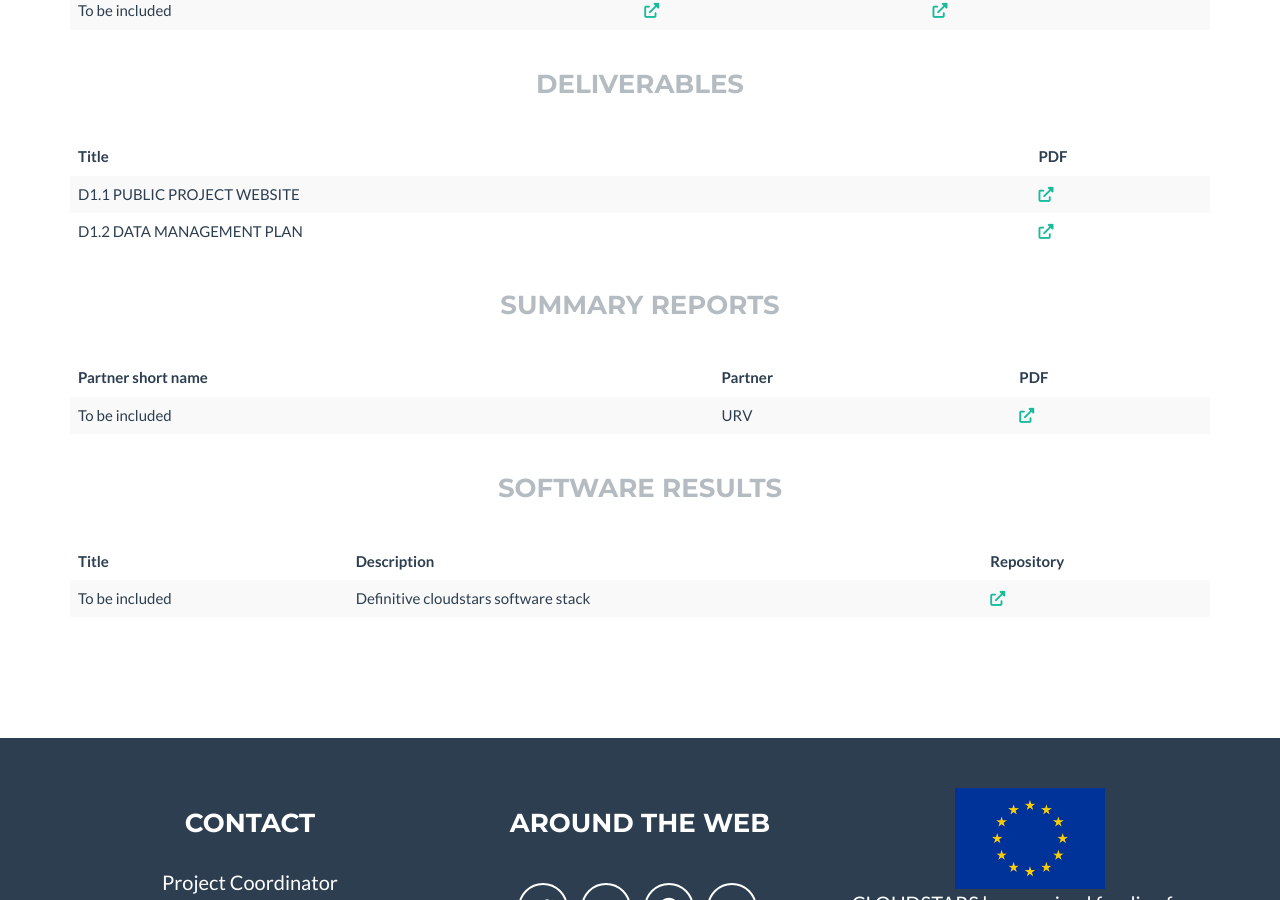
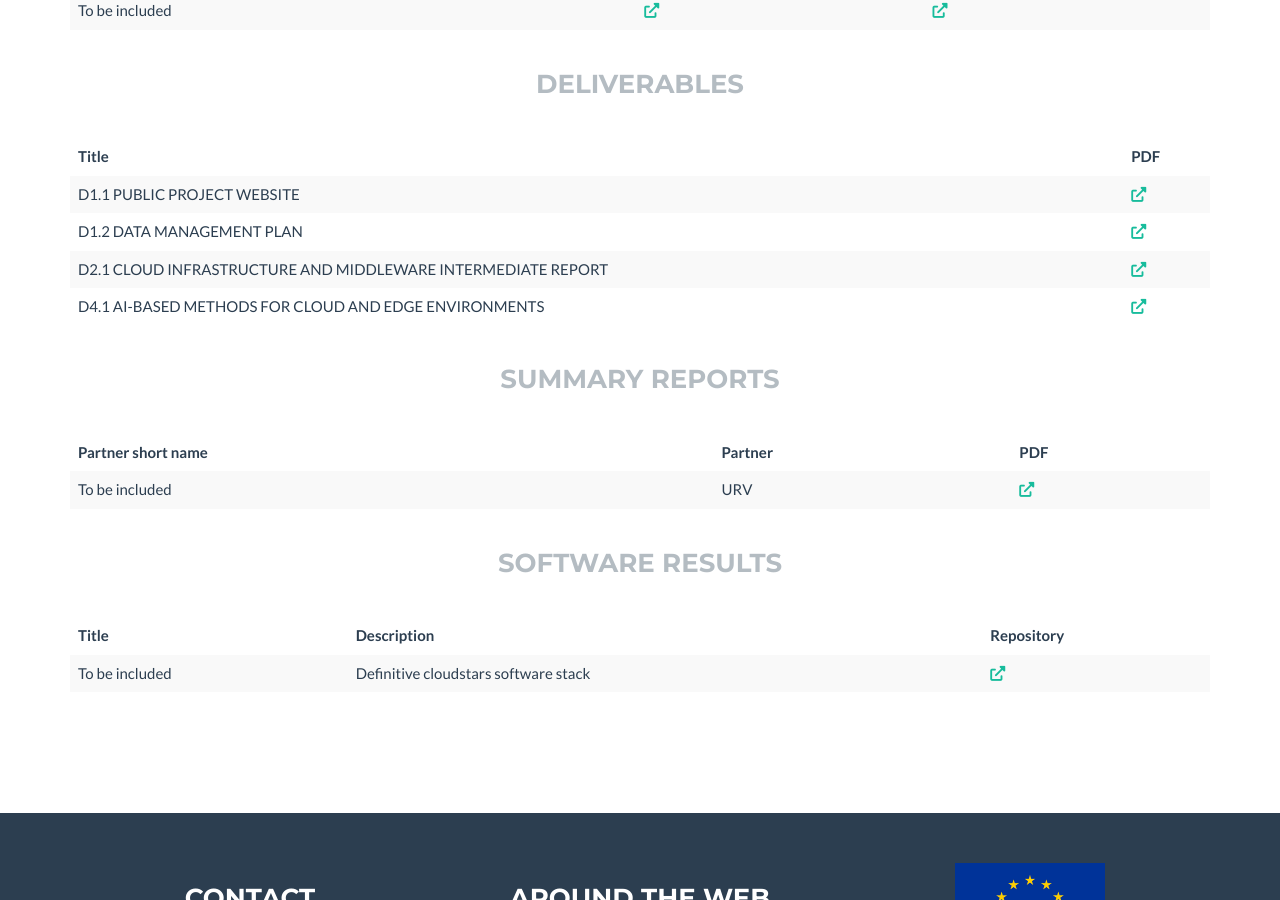
Before and after one commit to cloudstars-eu/cloudstars-eu.github.io, a Jekyll site: the page built from review.html, in a window 1280 px wide and 900 px high, scrolled down 1003 px. Built offline with Jekyll 4.4.1, drawn with Linux system fonts in a browser that asks for light colours.

Commit message:
add deliverables

```diff
--- a/_data/sitetext.yml
+++ b/_data/sitetext.yml
@@ -174,6 +174,10 @@ deliverables:
     url: 'deliverables\Cloudstars_D1.1_Public.pdf'
   - title: "D1.2 DATA MANAGEMENT PLAN"
     url: 'deliverables\CLOUDSTARS_D1.2_Public.pdf'
+  - title: "D2.1 CLOUD INFRASTRUCTURE AND MIDDLEWARE INTERMEDIATE REPORT"
+    url: 'deliverables\CLOUDSTARS_D2_1_Public.pdf'
+  - title: "D4.1 AI-BASED METHODS FOR CLOUD AND EDGE ENVIRONMENTS"
+    url: 'deliverables\CLOUDSTARS_D4_1_Public.pdf'
 
 review:
   events:
```
Also changed, not shown: 2 other files.
